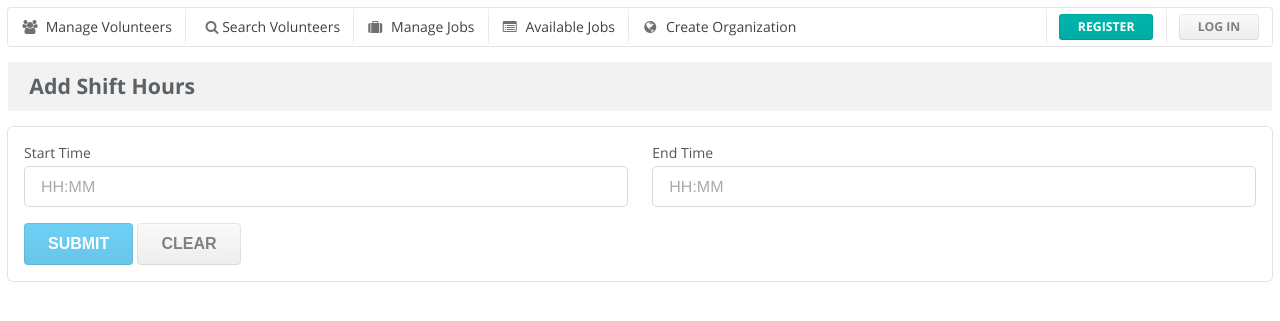
After one commit to jayesh92/vms, a Django app: template vms/job/templates/job/add_hours.html in a window 1280 px wide. The commit adds this page. Shown: the top 321 px of the page. Run offline with Django 3.2, Linux system fonts and the light colour scheme; the template is opened without the code that fills it, so the values that code supplies are empty; some libraries are stand-ins or nearby versions.

Commit message:
Started implementing template for adding volunteer hours

```diff
--- /dev/null
+++ b/vms/job/templates/job/add_hours.html
@@ -0,0 +1,25 @@
+{% extends "vms/base.html" %}
+
+{% block content %}
+    <h3 class="ui black block header">
+        Add Shift Hours
+    </h3>
+    <div class="ui form segment">
+        <div class="two fields">
+            <div class="field">
+                <label>Start Time</label>
+                <div class="ui input">
+                    <input placeholder="HH:MM" type="text" name="start_time">
+                </div>
+            </div>
+            <div class="field">
+                <label>End Time</label>
+                <div class="ui input">
+                    <input placeholder="HH:MM" type="text" name="end_time">
+                </div>
+            </div>
+        </div>
+        <button class="ui blue button" type="submit">Submit</button>
+        <button class="ui button" type="reset">Clear</button>
+    </div>
+{% endblock %}
--- a/vms/job/templates/job/volunteer_shifts.html
+++ b/vms/job/templates/job/volunteer_shifts.html
@@ -13,6 +13,8 @@
                     <th>Date</th>
                     <th>Start Time</th>
                     <th>End Time</th>
+                    <th>View Hours</th>
+                    <th>Add Hours</th>
                     <th>Cancel Shift</th>
                 </tr>
             </thead>
@@ -24,6 +26,8 @@
                         <td>{{ shift.date }}</td>
                         <td>{{ shift.start_time }}</td>
                         <td>{{ shift.end_time }}</td>
+                        <td><a class="tiny ui button" href="">View Hours</a></td>
+                        <td><a class="tiny ui green button" href="{% url 'job:add_hours' %}">Add Hours</a></td>
                         <td><a class="tiny ui red button" href="{% url 'job:cancel_shift' shift.id volunteer_id %}">Cancel Shift</a></td>
                     </tr>
                 {% endfor %}
--- a/vms/job/urls.py
+++ b/vms/job/urls.py
@@ -3,6 +3,7 @@ from job import views
 
 urlpatterns = patterns('',
     url(r'^$', views.index, name='index'),
+    url(r'^add_hours/$', views.add_hours, name='add_hours'),
     url(r'^authorization_error/$', views.authorization_error, name='authorization_error'),
     url(r'^cancel_job/(?P<shift_id>\d+)/(?P<volunteer_id>\d+)/$', views.cancel_shift, name='cancel_shift'),
     url(r'^create_job/$', views.create_job, name='create_job'),
--- a/vms/job/views.py
+++ b/vms/job/views.py
@@ -8,6 +8,9 @@ from volunteer.services import *
 
 def index(request):
     return HttpResponseRedirect(reverse('job:list_jobs'))
+
+def add_hours(request):
+    return render(request, 'job/add_hours.html')
 
 def authorization_error(request):
     return render(request, 'auth/error.html')
--- a/vms/vms/templates/vms/base.html
+++ b/vms/vms/templates/vms/base.html
@@ -43,7 +43,7 @@
             {% if user.is_authenticated %}
                 <a class="item" href="{% url 'job:view_volunteer_shifts' user.volunteer.id %}">
                     <i class="browser icon"></i>
-                    View Shifts
+                    Manage Shifts
                 </a>
             {% endif %}
             <a class="item" href="{% url 'organization:create' %}">
```
